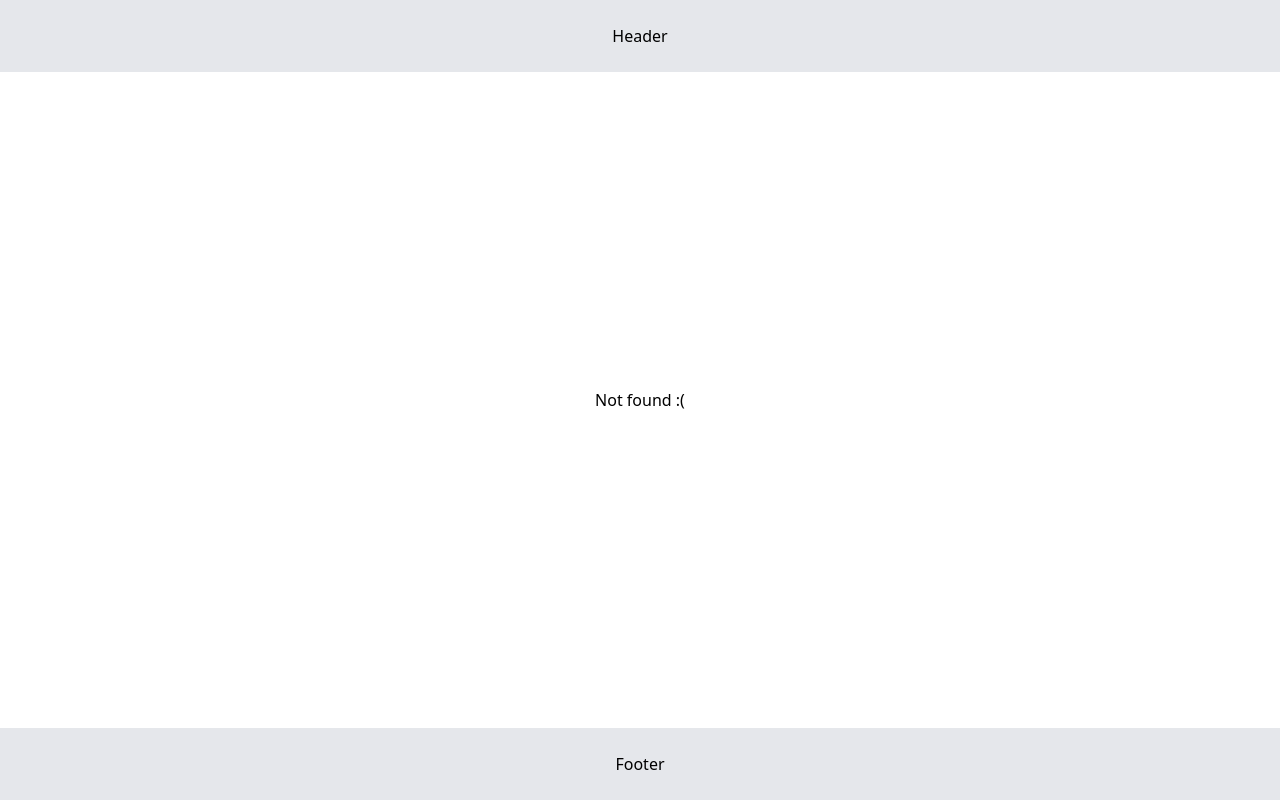
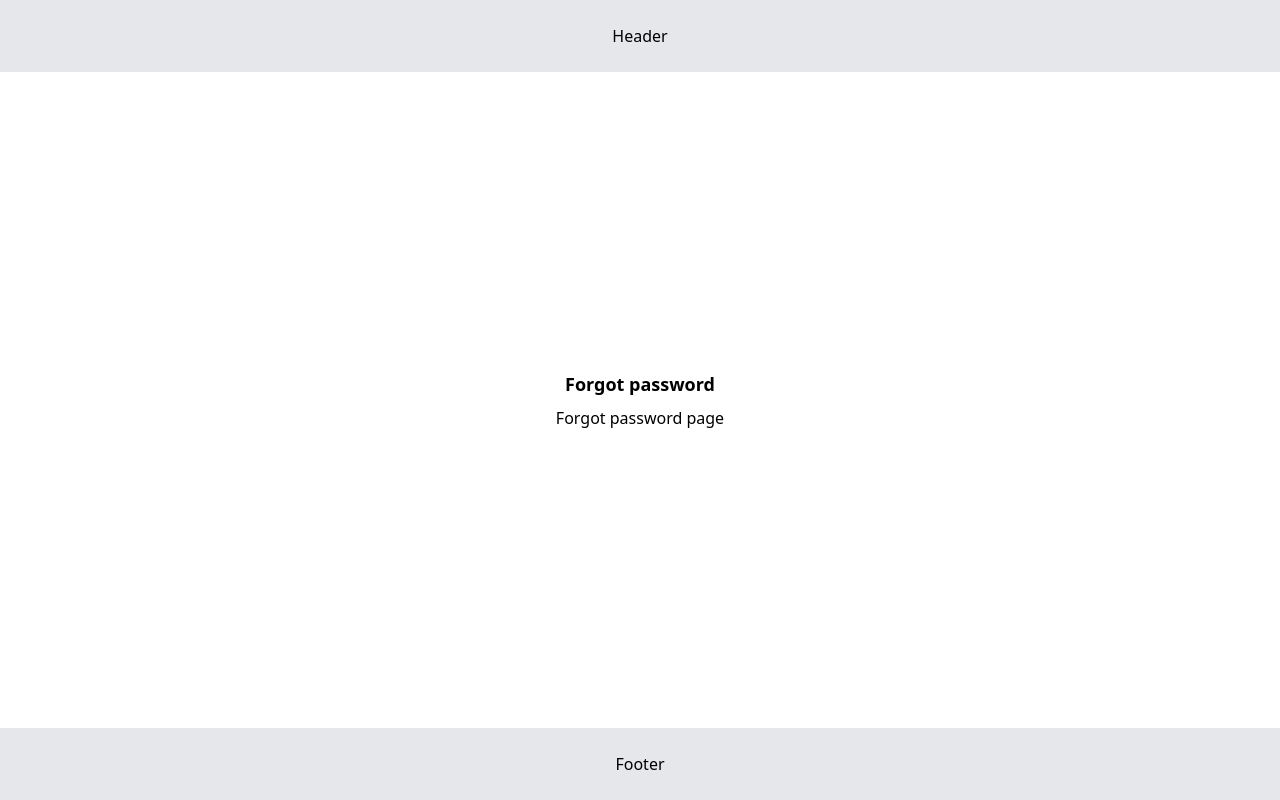
Before and after one commit to mfgabriel92/nextjs14-tutorial, a Next.js app: page /forgot-password in a window 1280 px wide. Before the commit this address had no page. Built offline with nearby package versions, Linux system fonts and the light colour scheme.

Commit message:
route group layout

```diff
--- /dev/null
+++ b/src/app/(auth)/(forgot-password)/forgot-password/layout.tsx
@@ -0,0 +1,12 @@
+export default function ProductDetailsLayout({
+  children,
+}: {
+  children: React.ReactNode;
+}) {
+  return (
+    <div className="flex flex-col gap-2">
+      <h2 className="text-lg font-bold text-center">Forgot password</h2>
+      {children}
+    </div>
+  );
+}
--- /dev/null
+++ b/src/app/(auth)/(forgot-password)/forgot-password/page.tsx
@@ -0,0 +1,3 @@
+export default function ForgotPasswordPage() {
+  return <h1>Forgot password page</h1>;
+}
```
